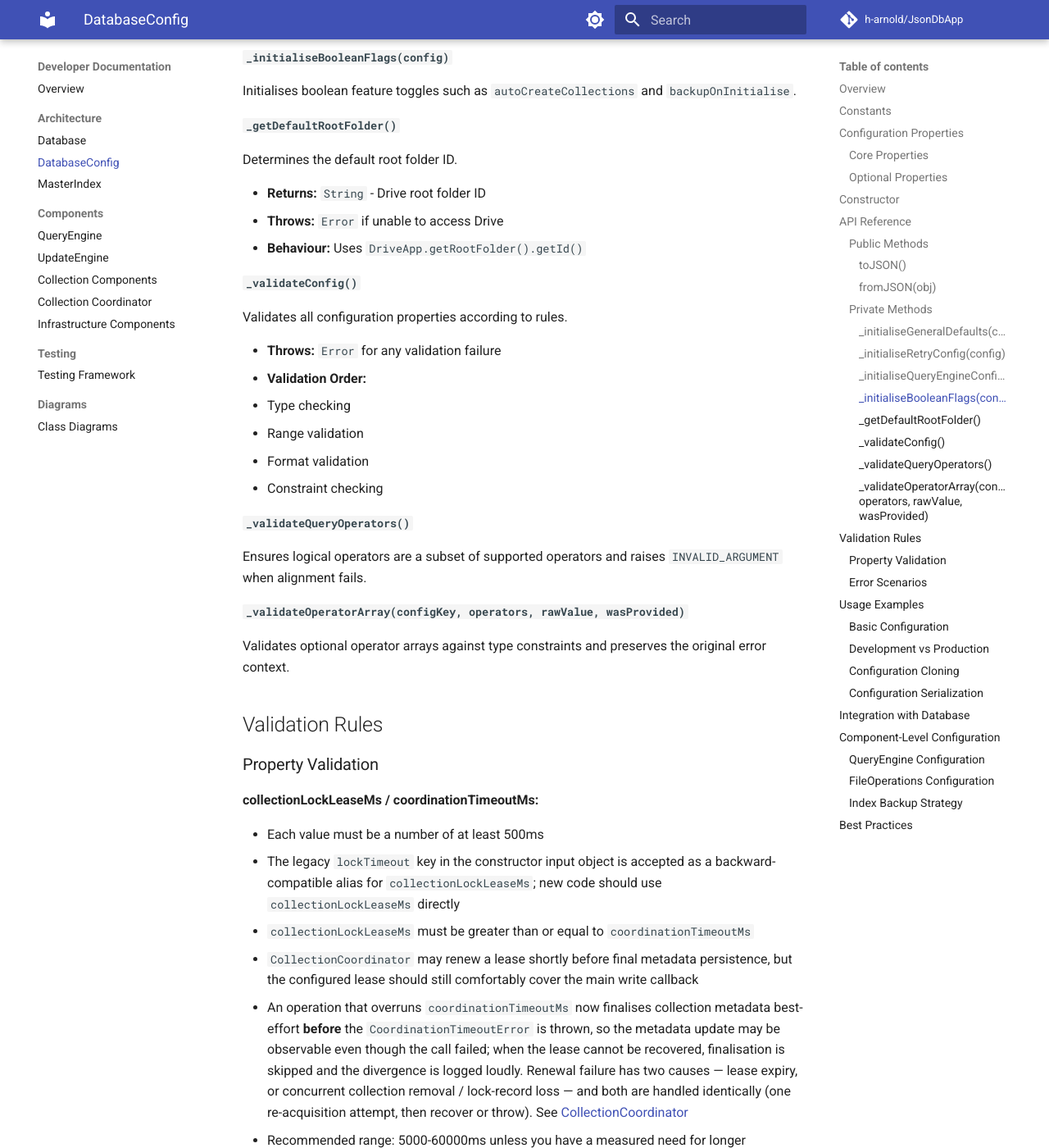
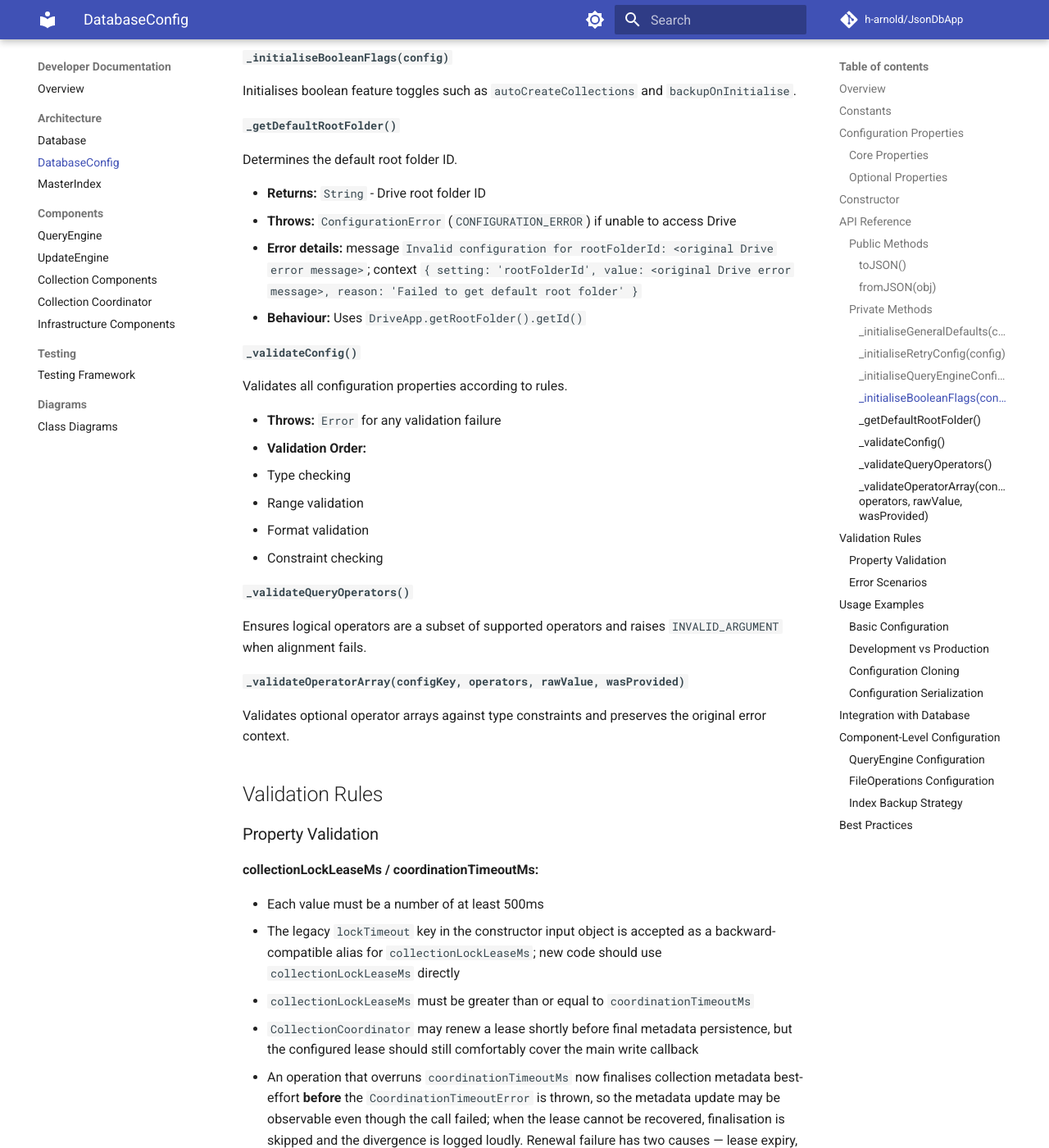
Before and after one commit to h-arnold/JsonDbApp, an MkDocs documentation site: the page built from docs/developers/DatabaseConfig.md, in a window 1280 px wide and 1400 px high, scrolled down 5613 px. Shown: the whole window at 82% size. Built offline with MkDocs 1.6.1 and Material for MkDocs 9.7.7, drawn with Linux system fonts in a browser that asks for light colours; comment, search, counter and statistics services are not loaded; some of the changed text lies outside the part shown.

Commit message:
fix(review): tighten backoff validation and type root-folder error (batch 4)

```diff
--- a/docs/developers/DatabaseConfig.md
+++ b/docs/developers/DatabaseConfig.md
@@ -169,7 +169,8 @@ Initialises boolean feature toggles such as `autoCreateCollections` and `backupO
 Determines the default root folder ID.
 
 - **Returns:** `String` - Drive root folder ID
-- **Throws:** `Error` if unable to access Drive
+- **Throws:** `ConfigurationError` (`CONFIGURATION_ERROR`) if unable to access Drive
+- **Error details:** message `Invalid configuration for rootFolderId: <original Drive error message>`; context `{ setting: 'rootFolderId', value: <original Drive error message>, reason: 'Failed to get default root folder' }`
 - **Behaviour:** Uses `DriveApp.getRootFolder().getId()`
 
 #### `_validateConfig()`
@@ -259,7 +260,7 @@ Common validation errors and their meanings:
 | "Lock timeout must be a number"                      | Invalid timeout value                                           | Use a number of at least 500ms       |
 | "Log level must be one of: DEBUG, INFO, WARN, ERROR" | Invalid log level                                               | Use exact string match               |
 | "Auto create collections must be a boolean"          | Non-boolean value                                               | Use true or false explicitly         |
-| "Failed to get default root folder"                  | Drive access issue                                              | Check permissions and authentication |
+| "Invalid configuration for rootFolderId: <message>"  | Drive access issue; reason `Failed to get default root folder`  | Check permissions and authentication |
 | "Collection sanitisation flag must be a boolean"     | Non-boolean value for `stripDisallowedCollectionNameCharacters` | Use true or false explicitly         |
 
 ## Usage Examples
```
Also changed, not shown: other parts of docs/developers/DatabaseConfig.md (+2 -2 lines), PR_REVIEW.md (+1 -1 lines), 2 other files.
